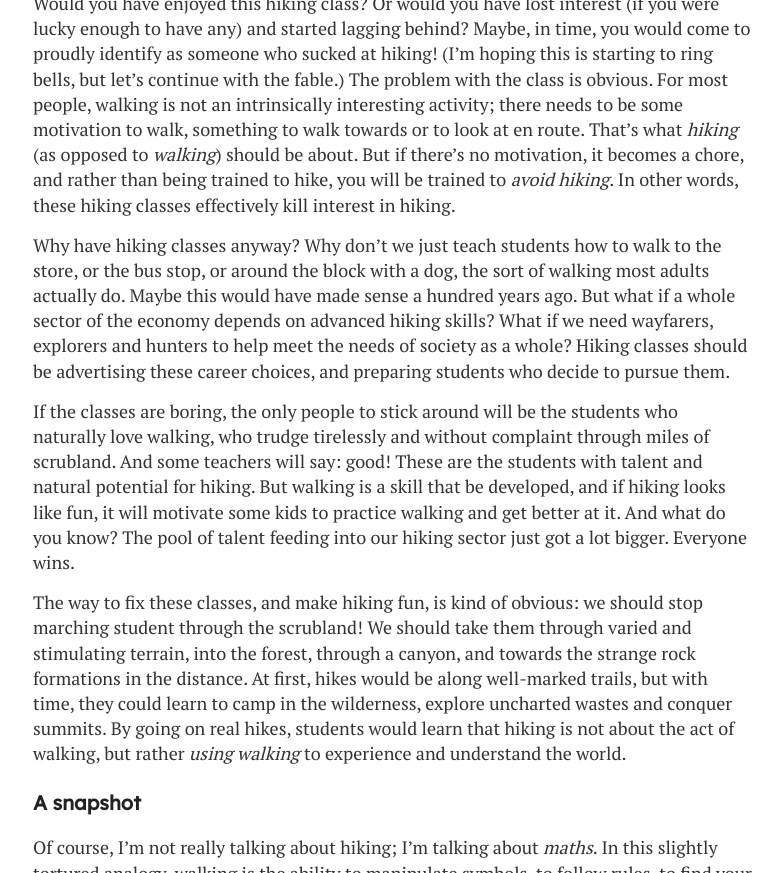
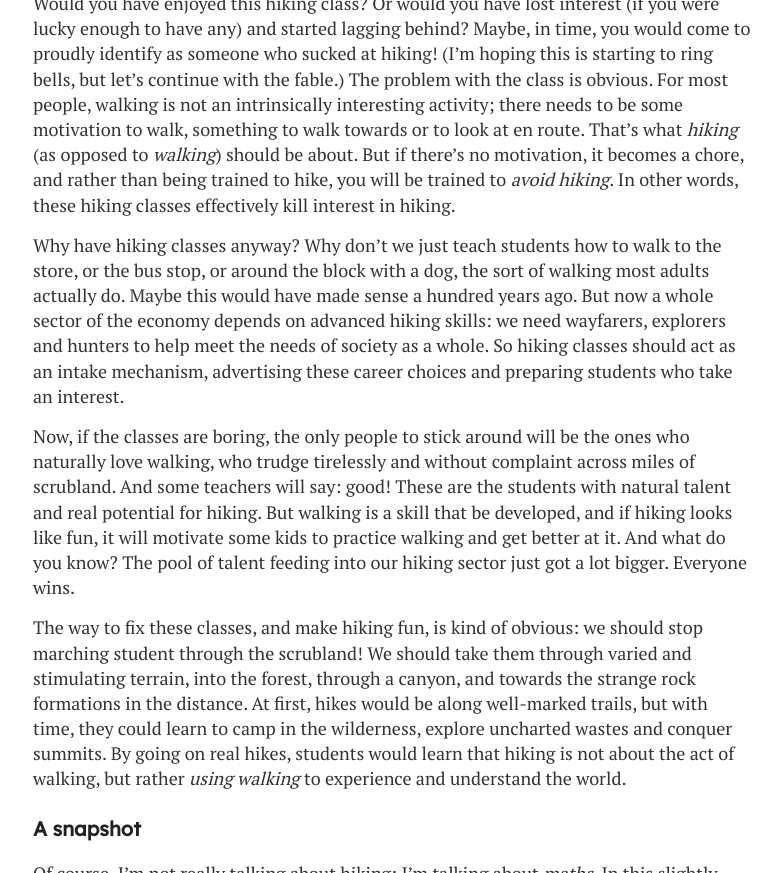
Before and after one commit to hapax/hapax.github.io, a Jekyll site: the page built from assets/teaching.md, in a window 1280 px wide and 900 px high, scrolled down 968 px, cut to the strip 27-900 px from the top of the window. Shown: the whole strip, without its empty margins (247-1030 px from the left). Built offline with Jekyll 4.4.1, drawn with Linux system fonts in a browser that asks for light colours; our own code applies the rules of GitHub Pages for plain Markdown files; formulas are drawn with MathJax 3; a script that is not in the unit is left out.

Commit message:
Update teaching.md

```diff
--- a/assets/teaching.md
+++ b/assets/teaching.md
@@ -56,17 +56,17 @@ Why don't we just teach students how to walk to the store, or the bus stop, or
 around the block with a dog, the sort of walking most adults actually
 do.
 Maybe this would have made sense a hundred years ago.
-But what if a whole sector of the economy depends on advanced hiking skills?
-What if we need wayfarers, explorers and hunters to help meet the
-needs of society as a whole?
-Hiking classes should be advertising these career choices, and
-preparing students who decide to pursue them.
+But now a whole sector of the economy depends on advanced hiking
+skills: we need wayfarers, explorers and hunters to help meet the
+needs of society as a whole.
+So hiking classes should act as an intake mechanism, advertising these
+career choices and preparing students who take an interest.
 
-If the classes are boring, the only people to stick around will be the
-students who naturally love walking, who trudge
-tirelessly and without complaint through miles of scrubland.
+Now, if the classes are boring, the only people to stick around will
+be the ones who naturally love walking, who trudge
+tirelessly and without complaint across miles of scrubland.
 And some teachers will say: good!
-These are the students with talent and natural potential for hiking.
+These are the students with natural talent and real potential for hiking.
 But walking is a skill that be developed, and if hiking looks like
 fun, it will motivate some kids to practice walking and get better at it.
 And what do you know? The pool of talent feeding into our hiking
```
